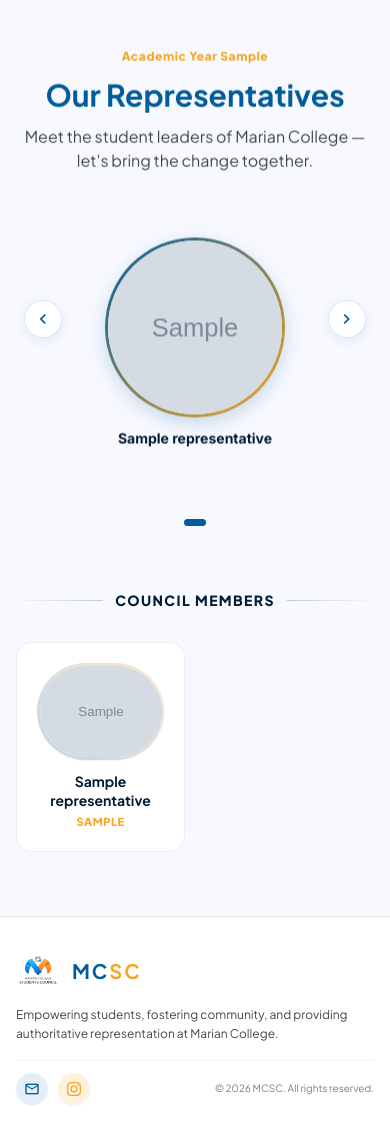
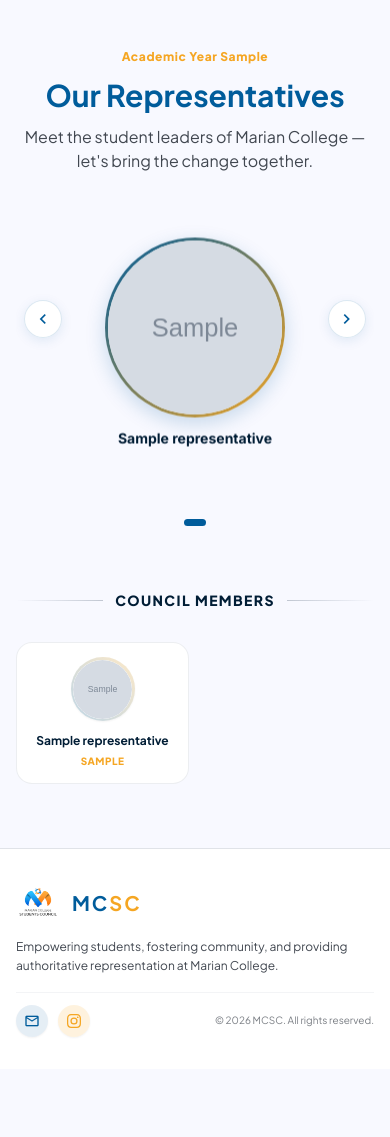
Before and after one commit to marian-labs/mcsc-django, a Django app: page /representatives/ in a window 390 px wide. Shown: the part 95-1232 px from the top of the page. After the commit the page ends 1132 px from the top, so only its background shows below. Run offline with Django 4.2, Linux system fonts and the light colour scheme; tables that the repository leaves empty hold one stand-in row (values such as "Sample post"); grey boxes marked "Sample" are stand-in pictures; some libraries are stand-ins or nearby versions; some web fonts are replaced.

Commit message:
Fix Council Members card mobile responsiveness and avatar sizing equality

```diff
--- a/templates/representatives/representatives.html
+++ b/templates/representatives/representatives.html
@@ -463,27 +463,27 @@
                 Council Members
             </span>
         </div>
-        <div class="grid grid-cols-2 sm:grid-cols-3 lg:grid-cols-4 gap-5 sm:gap-6">
+        <div class="grid grid-cols-2 sm:grid-cols-3 lg:grid-cols-4 gap-3 sm:gap-6">
             {% for rep in other_representatives %}
             <div
-                class="council-card hover-lift flex flex-col items-center gap-3 p-5 sm:p-6 rounded-2xl bg-surface-container-lowest border border-outline-variant/30 transition-all duration-300 group text-center cursor-pointer" onclick="openRepModal('{{ rep.name|escapejs }}', '{{ rep.position|escapejs }}', '{% if rep.photo_url %}{{ rep.photo_url|escapejs }}{% endif %}')">
-                <div class="w-18 h-18 sm:w-20 sm:h-20 rounded-full bg-gradient-to-tr from-primary/25 to-secondary/25 p-[2.5px] shadow-sm group-hover:shadow-md transition-all duration-300">
+                class="council-card hover-lift flex flex-col items-center justify-between h-full gap-3 p-3.5 sm:p-6 rounded-2xl bg-surface-container-lowest border border-outline-variant/30 transition-all duration-300 group text-center cursor-pointer" onclick="openRepModal('{{ rep.name|escapejs }}', '{{ rep.position|escapejs }}', '{% if rep.photo_url %}{{ rep.photo_url|escapejs }}{% endif %}')">
+                <div class="w-16 h-16 sm:w-20 sm:h-20 shrink-0 aspect-square rounded-full bg-gradient-to-tr from-primary/25 to-secondary/25 p-[2.5px] shadow-sm group-hover:shadow-md transition-all duration-300">
                     <div class="w-full h-full rounded-full bg-white overflow-hidden flex items-center justify-center">
                         {% if rep.photo_url %}
-                        <img class="w-full h-full object-cover" src="{{ rep.photo_url }}" alt="{{ rep.name }}" loading="eager" decoding="async">
+                        <img class="w-full h-full object-cover rounded-full" src="{{ rep.photo_url }}" alt="{{ rep.name }}" loading="eager" decoding="async">
                         {% else %}
                         <div
-                            class="w-full h-full bg-gradient-to-tr from-[#daeaff] to-[#f5f8ff] flex items-center justify-center">
-                            <span class="text-primary font-bold text-base sm:text-lg">{{ rep.name|slice:":2"|upper }}</span>
+                            class="w-full h-full bg-gradient-to-tr from-[#daeaff] to-[#f5f8ff] flex items-center justify-center rounded-full">
+                            <span class="text-primary font-bold text-sm sm:text-lg">{{ rep.name|slice:":2"|upper }}</span>
                         </div>
                         {% endif %}
                     </div>
                 </div>
-                <div>
+                <div class="flex flex-col items-center justify-center flex-1 w-full">
                     <p
-                        class="font-bold text-on-surface text-sm sm:text-base leading-snug group-hover:text-primary transition-colors">
+                        class="font-bold text-on-surface text-xs sm:text-base leading-snug group-hover:text-primary transition-colors line-clamp-2">
                         {{ rep.name }}</p>
-                    <p class="text-[11px] sm:text-xs font-extrabold text-secondary uppercase tracking-wider mt-1">{{ rep.position }}</p>
+                    <p class="text-[10px] sm:text-xs font-extrabold text-secondary uppercase tracking-wider mt-1 line-clamp-1">{{ rep.position }}</p>
                 </div>
             </div>
             {% endfor %}
```
